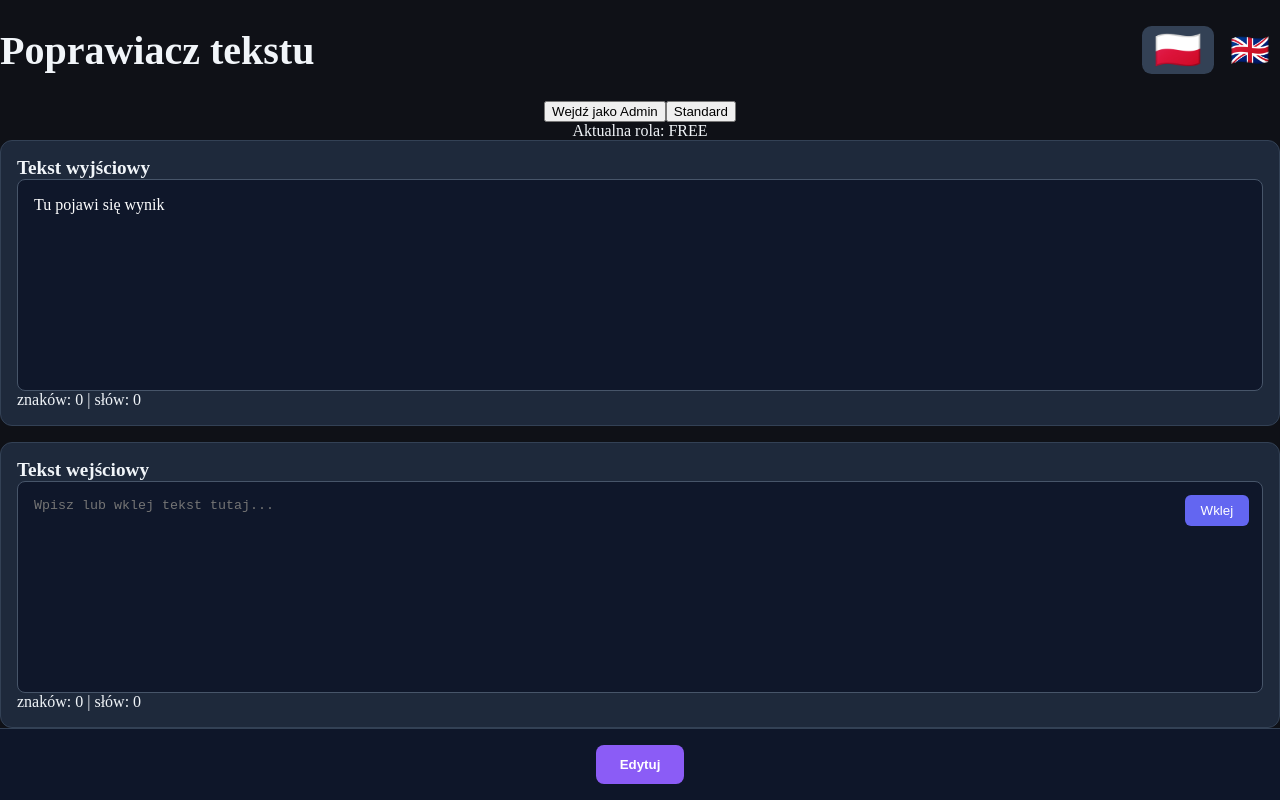
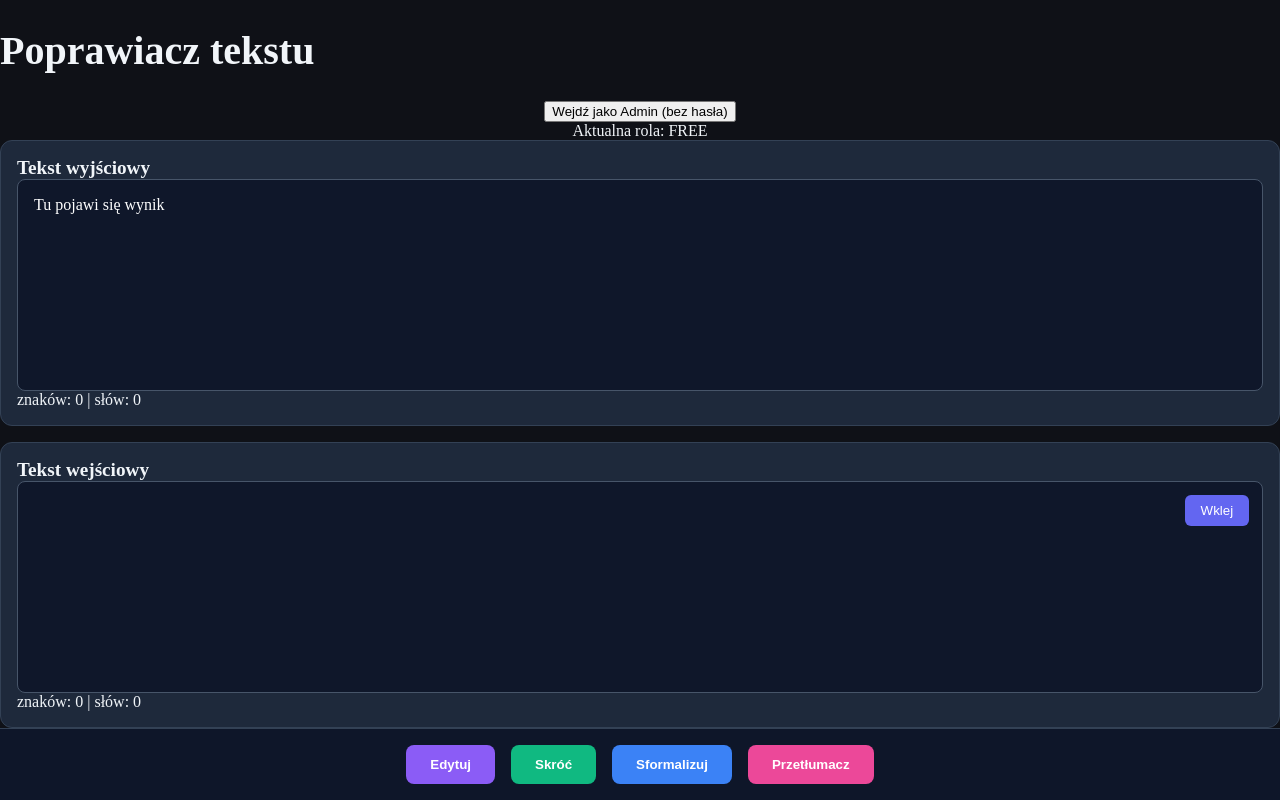
Before and after one commit to jarkon72/naprawiacz-tekstowy, a Next.js app: page / in a window 1280 px wide. Built offline with nearby package versions, Linux system fonts and the light colour scheme.

Commit message:
fix page UI

```diff
--- a/src/app/page.tsx
+++ b/src/app/page.tsx
@@ -1,19 +1,18 @@
+<h1 style={{color:"red"}}>TEST BUILD 777</h1>
+
 "use client";
 import { useEffect, useState, useRef } from "react";
 
-type Mode = "edytuj" | "skroc" | "formalny" | "translate" | "research";
+type Mode = "edytuj" | "skroc" | "formalny" | "translate";
 
 export default function Home() {
-  const [lang, setLang] = useState<"pl" | "en">("pl");
+  const [lang] = useState<"pl" | "en">("pl");
   const [input, setInput] = useState("");
   const [output, setOutput] = useState("");
   const [loading, setLoading] = useState(false);
-  const [role, setRole] = useState<"free" | "standard" | "pro" | "premium" | "admin_premium">("free");
+  const [role, setRole] = useState<"free" | "pro" | "premium" | "admin_premium">("free");
   const [dailyWordsUsed, setDailyWordsUsed] = useState(0);
-  const [copied, setCopied] = useState(false);
   const inputRef = useRef<HTMLTextAreaElement>(null);
-
-  const ADMIN_PASSWORD = "admin123";   // ← ZMIEŃ NA SWOJE HASŁO, JEŚLI CHCESZ
 
   const t = (key: string) => {
     const pl = {
@@ -24,70 +23,27 @@ export default function Home() {
       shorten: "Skróć",
       formal: "Sformalizuj",
       translate: "Przetłumacz",
-      research: "Research (uzupełnij fakty)",
       loading: "Przetwarzam...",
       noText: "Wpisz tekst!",
       copy: "Kopiuj",
-      copied: "Skopiowano!",
       paste: "Wklej",
       chars: "znaków",
       words: "słów",
-      dailyLimitReached: "Limit dzienny osiągnięty",
-      standard: "Standard",
-      adminBtn: "Wejdź jako Admin",           // ← zmienione – już bez "(bez hasła)"
-      enterPassword: "Podaj hasło Administratora:",
-      wrongPassword: "Nieprawidłowe hasło!",
-      adminActivated: "Admin Premium aktywny",
+      dailyLimitReached: "Limit osiągnięty",
     };
-    const en = {
-      title: "Text Corrector",
-      input: "Input text",
-      output: "Output text",
-      edit: "Edit",
-      shorten: "Shorten",
-      formal: "Formalize",
-      translate: "Translate",
-      research: "Research (add facts)",
-      loading: "Processing...",
-      noText: "Enter text!",
-      copy: "Copy",
-      copied: "Copied!",
-      paste: "Paste",
-      chars: "chars",
-      words: "words",
-      dailyLimitReached: "Daily limit reached",
-      standard: "Standard",
-      adminBtn: "Enter as Admin",
-      enterPassword: "Enter Admin password:",
-      wrongPassword: "Wrong password!",
-      adminActivated: "Admin Premium activated",
-    };
-    return lang === "pl" ? pl[key as keyof typeof pl] : en[key as keyof typeof en];
+    return pl[key as keyof typeof pl];
   };
 
   const limits = {
     free: 1500,
-    standard: 5000,
     pro: 10000,
     premium: 50000,
     admin_premium: Infinity,
   };
 
   const enterAsAdmin = () => {
-    const password = prompt(t("enterPassword"));
-    if (password === null) return; // kliknął Anuluj
-
-    if (password === ADMIN_PASSWORD) {
     setRole("admin_premium");
-      alert(t("adminActivated"));
-    } else {
-      alert(t("wrongPassword"));
-    }
-  };
-
-  const setStandardRole = () => {
-    setRole("standard");
-    alert(lang === "pl" ? "Konto Standard aktywne" : "Standard account activated");
+    alert("Admin Premium aktywny");
   };
 
   useEffect(() => {
@@ -111,54 +67,31 @@ export default function Home() {
       const res = await fetch("/api/transform", {
         method: "POST",
         headers: { "Content-Type": "application/json" },
-        body: JSON.stringify({ mode, text: input, lang, role }),
+        body: JSON.stringify({ mode, text: input }),
       });
 
       const data = await res.json();
-
-      if (!res.ok) throw new Error(data.error || `Błąd serwera (${res.status})`);
-
-      setOutput(data.output || (lang === "pl" ? "Brak wyniku" : "No result"));
-      setDailyWordsUsed((prev) => prev + wordCount);
-    } catch (err: any) {
-      console.error(err);
-      setOutput(lang === "pl"
-        ? `Błąd: ${err.message || "Problem z serwerem"}`
-        : `Error: ${err.message || "Server error"}`
-      );
+      setOutput(data.output || "Brak wyniku");
+      setDailyWordsUsed(prev => prev + wordCount);
+    } catch {
+      setOutput("Błąd połączenia");
     } finally {
       setLoading(false);
     }
   }
 
-  const copyOutput = async () => {
-    if (!output) return;
-    try {
-      await navigator.clipboard.writeText(output);
-      setCopied(true);
-      setTimeout(() => setCopied(false), 2000);
-    } catch {
-      alert(lang === "pl" ? "Nie udało się skopiować" : "Failed to copy");
-    }
-  };
+  const copyOutput = () => navigator.clipboard.writeText(output);
 
   const pasteInput = async () => {
     try {
       const text = await navigator.clipboard.readText();
-      if (text.trim()) {
       setInput(text);
-        inputRef.current?.focus();
-      } else {
-        alert(lang === "pl" ? "Schowek jest pusty" : "Clipboard is empty");
-      }
-    } catch {
-      alert(lang === "pl" ? "Nie udało się wkleić" : "Failed to paste");
-    }
+    } catch {}
   };
 
-  const stats = (text: string) => ({
-    chars: text.length,
-    words: text.trim().split(/\s+/).filter(Boolean).length,
+  const stats = (t: string) => ({
+    chars: t.length,
+    words: t.trim().split(/\s+/).filter(Boolean).length,
   });
 
   const inputStats = stats(input);
@@ -168,102 +101,85 @@ export default function Home() {
     <div className="app-container">
       <div className="header">
         <h1 className="title">{t("title")}</h1>
-
-        <div className="flags">
-          <button onClick={() => setLang("pl")} className={`flag-btn ${lang === "pl" ? "active" : ""}`}>
-            🇵🇱
-          </button>
-          <button onClick={() => setLang("en")} className={`flag-btn ${lang === "en" ? "active" : ""}`}>
-            🇬🇧
-          </button>
-        </div>
       </div>
 
-      <div className="flex justify-center mt-4 gap-3">
+      <div className="flex justify-center mt-4">
         <button
           onClick={enterAsAdmin}
           className="px-6 py-2 bg-yellow-600 text-white rounded"
         >
-          {t("adminBtn")}
-        </button>
-        <button
-          onClick={setStandardRole}
-          className="px-6 py-2 bg-green-600 text-white rounded"
-        >
-          {t("standard")}
+          Wejdź jako Admin (bez hasła)
         </button>
       </div>
 
       <div className="text-center mt-2 text-yellow-400 font-bold">
-        {lang === "pl" ? "Aktualna rola:" : "Current role:"} {role.toUpperCase()}
+        Aktualna rola: {role.toUpperCase()}
       </div>
 
+      {/* 🔥 KLUCZOWA POPRAWKA */}
       <div className="editor-grid flex-1 min-h-0">
+
+        {/* OUTPUT */}
         <div className="panel">
           <div className="panel-header">{t("output")}</div>
-          <div className="textarea-wrapper output-wrapper">
-            <div className="textarea whitespace-pre-wrap overflow-y-auto max-h-[320px]">
-              {loading ? t("loading") : output || (lang === "pl" ? "Tu pojawi się wynik" : "Result will appear here")}
+
+          <div className="textarea-wrapper">
+            <div className="textarea whitespace-pre-wrap">
+              {loading ? t("loading") : output || "Tu pojawi się wynik"}
             </div>
-            {output && !loading && (
+
+            {output && (
               <button onClick={copyOutput} className="copy-btn">
-                {copied ? t("copied") : t("copy")}
+                {t("copy")}
               </button>
             )}
           </div>
+
           <div className="counter">
             {t("chars")}: {outputStats.chars} | {t("words")}: {outputStats.words}
           </div>
         </div>
 
+        {/* INPUT */}
         <div className="panel">
           <div className="panel-header">{t("input")}</div>
+
           <div className="textarea-wrapper">
             <textarea
               ref={inputRef}
               value={input}
               onChange={(e) => setInput(e.target.value)}
               className="textarea"
-              placeholder={lang === "pl" ? "Wpisz lub wklej tekst tutaj..." : "Type or paste text here..."}
             />
+
             <button onClick={pasteInput} className="paste-btn">
               {t("paste")}
             </button>
           </div>
+
           <div className="counter">
             {t("chars")}: {inputStats.chars} | {t("words")}: {inputStats.words}
           </div>
         </div>
       </div>
 
+      {/* ACTIONS */}
       <div className="actions">
-        <button onClick={() => handleAction("edytuj")} className="btn btn-edytuj" disabled={loading}>
+        <button onClick={() => handleAction("edytuj")} className="btn btn-edytuj">
           {t("edit")}
         </button>
 
-        {(role === "standard" || role === "pro" || role === "premium" || role === "admin_premium") && (
-          <button onClick={() => handleAction("skroc")} className="btn btn-skroc" disabled={loading}>
+        <button onClick={() => handleAction("skroc")} className="btn btn-skroc">
           {t("shorten")}
         </button>
-        )}
 
-        {(role === "pro" || role === "premium" || role === "admin_premium") && (
-          <button onClick={() => handleAction("formalny")} className="btn btn-formalny" disabled={loading}>
+        <button onClick={() => handleAction("formalny")} className="btn btn-formalny">
           {t("formal")}
         </button>
-        )}
 
-        {(role === "premium" || role === "admin_premium") && (
-          <button onClick={() => handleAction("translate")} className="btn btn-translate" disabled={loading}>
+        <button onClick={() => handleAction("translate")} className="btn btn-translate">
           {t("translate")}
         </button>
-        )}
-
-        {role === "admin_premium" && (
-          <button onClick={() => handleAction("research")} className="btn btn-translate" disabled={loading}>
-            {t("research")}
-          </button>
-        )}
       </div>
     </div>
   );
```
Lines whose indentation alone changed are shown as unchanged.
